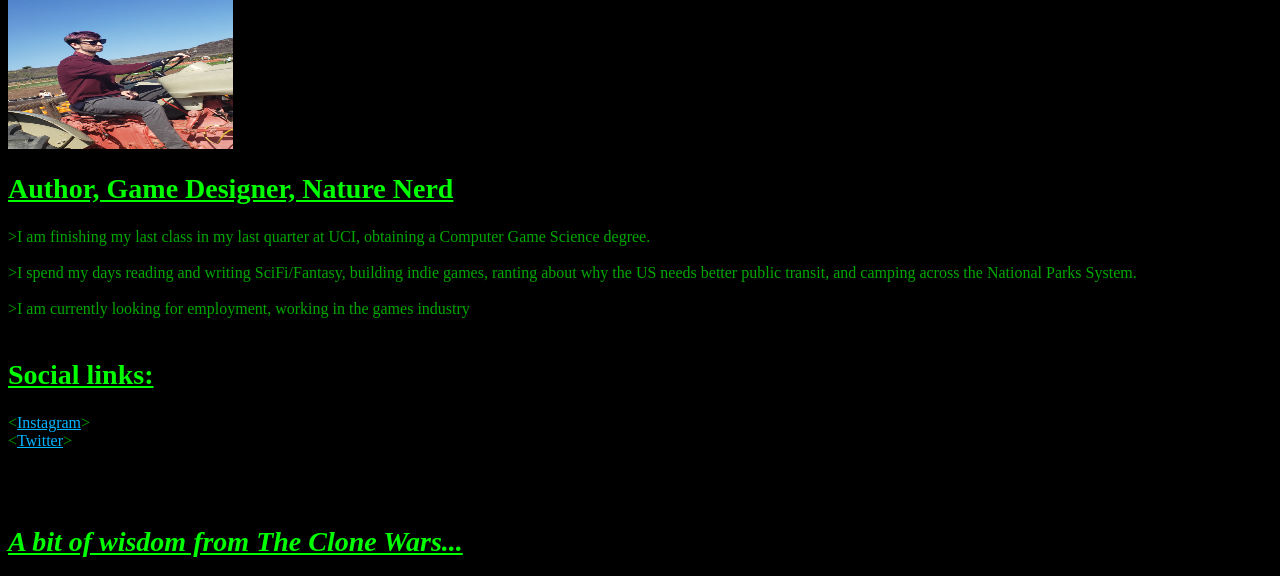
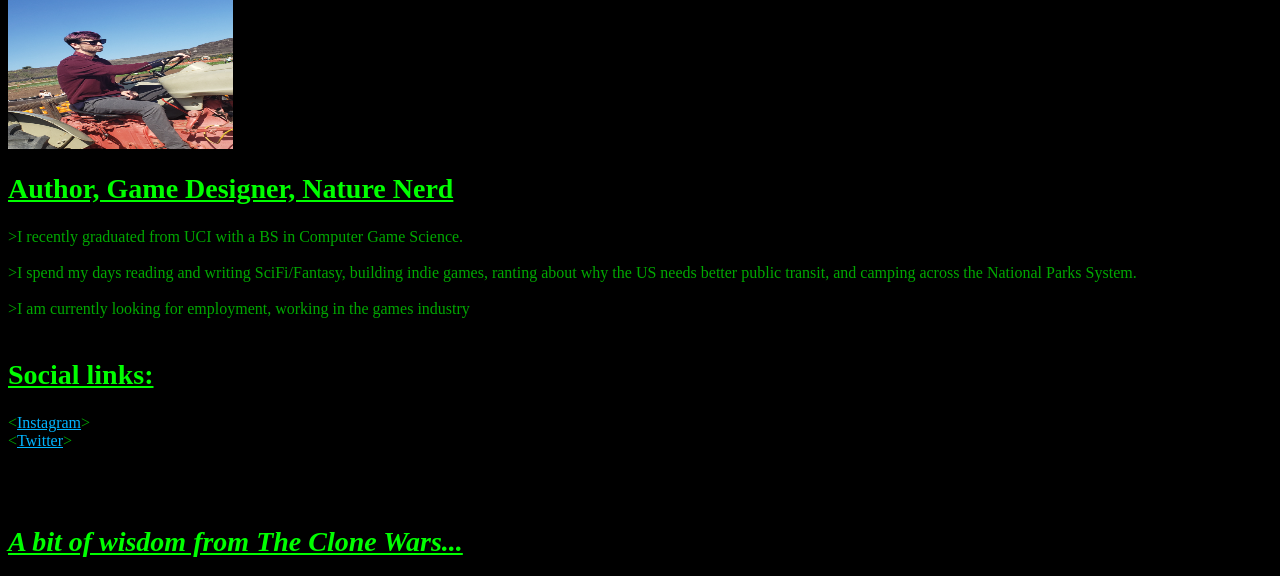
Before and after one commit to DanyeWestinator/DaneSite, a Django app: page /Blogosphere/ in a window 1280 px wide. Shown: the part 179-755 px from the top of the page. Run offline with Django 4.2, Linux system fonts and the light colour scheme.

Commit message:
Update Homepage02.html

```diff
--- a/Blogosphere/templates/SiteTemplates/Homepage02.html
+++ b/Blogosphere/templates/SiteTemplates/Homepage02.html
@@ -41,7 +41,7 @@
 
     <h2 style="text-decoration: none">Quick links:&emsp;
     <<a href="Portfolio/Programming" style="color: #00b5ff">Programming Portfolio</a>>&emsp;
-    <<a href="https://drive.google.com/uc?export=download&id=1vf0llu53vKQnWDmm3TO1wCm1bT9v1nio"
+    <<a href="https://docs.google.com/document/d/1ak_VIoFdbhMcze0uhsrp68PRJT6yXUL5rXlg8MFtvsk/edit?usp=sharing"
     style="color: #00b5ff">Resume</a>>
     </h2>
 <br />
@@ -52,7 +52,7 @@
         Author, Game Designer, Nature Nerd
     </h2>
     <p>
-    >I am finishing my last class in my last quarter at UCI, obtaining a Computer Game Science degree.
+    >I recently graduated from UCI with a BS in Computer Game Science.
         <br /><br />>I spend my days reading and writing SciFi/Fantasy,
         building indie games,
         ranting about why the US needs better public transit,
```
